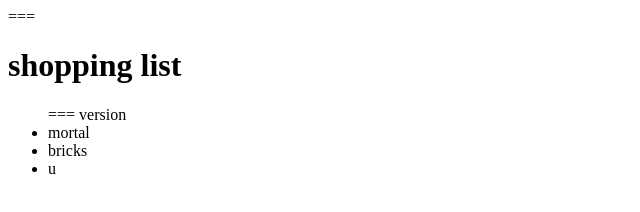
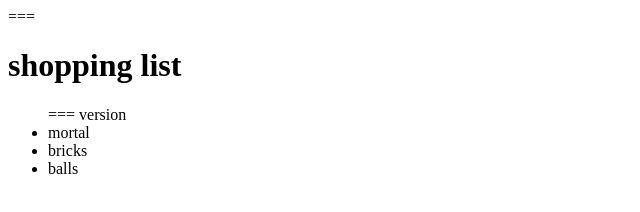
Before and after one commit to 1anacecilia/my-first, a plain HTML site: page index.html in a window 1280 px wide. Shown: the full height of the page, 0-640 px from the left. Drawn offline with Linux system fonts and the light colour scheme.

Commit message:
Update index.html

```diff
--- a/index.html
+++ b/index.html
@@ -6,7 +6,9 @@
 === version
 <li>mortal</li>
 <li>bricks</li>
-<li>u</li>
+<li>balls</li>
+
+
 </ul>
 </div>
 </body>
```
